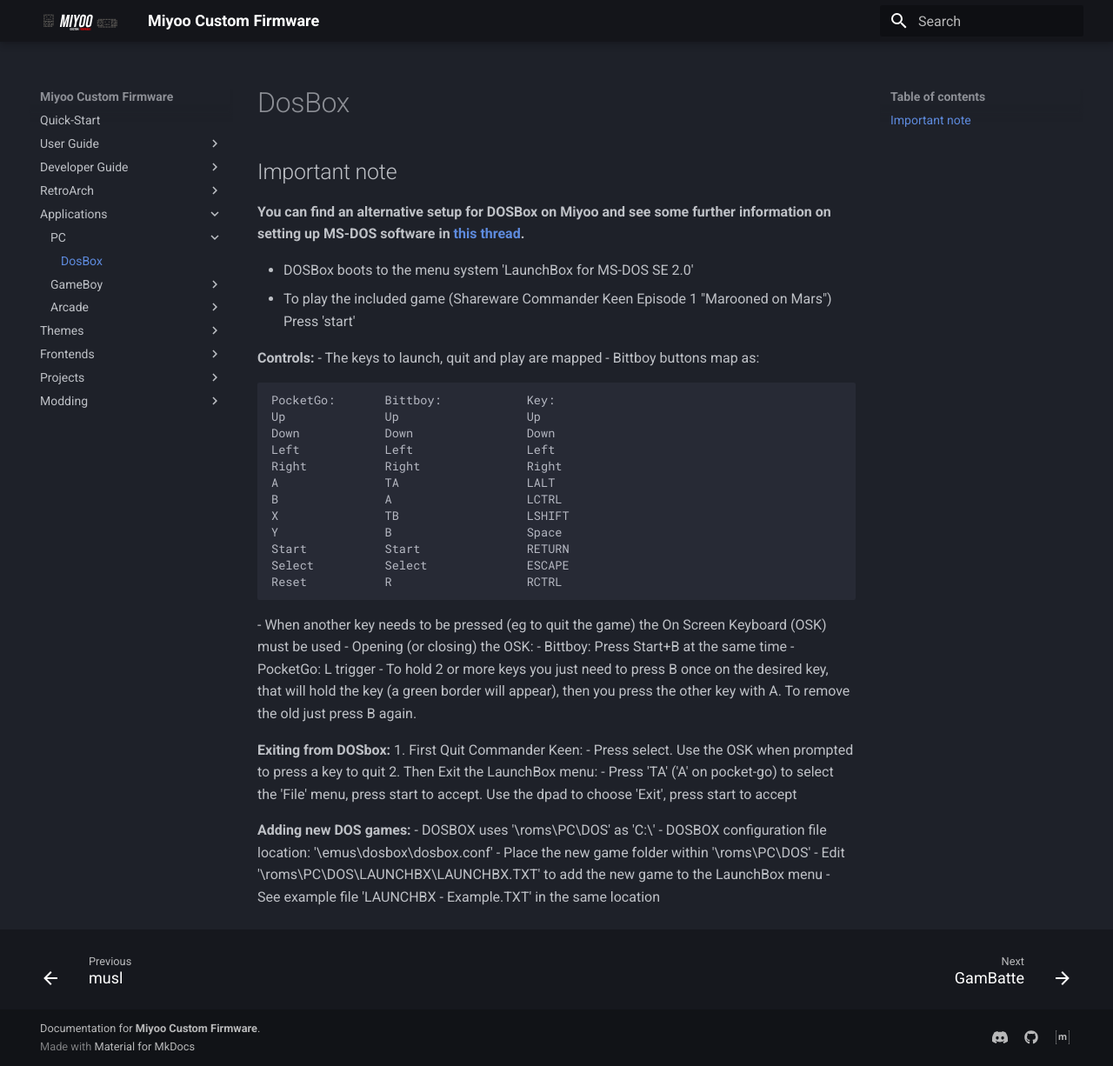
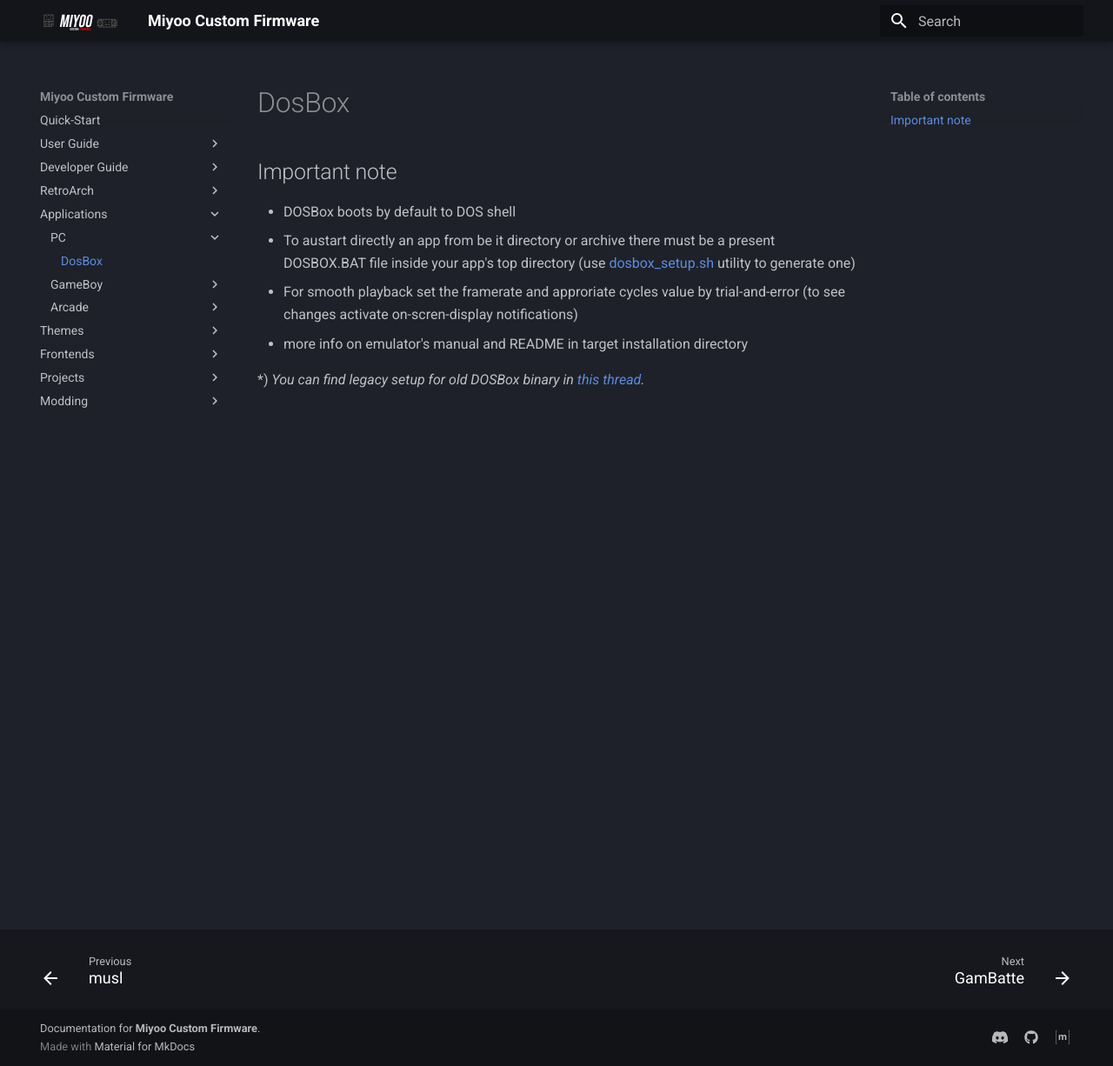
Before and after one commit to MiyooCFW/docs, an MkDocs documentation site: the page built from docs/DosBox-Setup.md, in a window 1280 px wide and 1226 px high. Shown: the whole window at 87% size. Built offline with MkDocs 1.6.1 and Material for MkDocs 9.7.7, drawn with Linux system fonts in a browser that asks for light colours; comment, search, counter and statistics services are not loaded.

Commit message:
DosBox-Setup: inline info with latest DOSBox src

````diff
--- a/docs/DosBox-Setup.md
+++ b/docs/DosBox-Setup.md
@@ -1,42 +1,8 @@
 ## Important note
 
-**You can find an alternative setup for DOSBox on Miyoo and see some further information on setting up MS-DOS software in [this thread](https://github.com/TriForceX/MiyooCFW/discussions/268).**
+- DOSBox boots by default to DOS shell
+- To austart directly an app from be it directory or archive there must be a present DOSBOX.BAT file inside your app's top directory (use [dosbox_setup.sh](https://github.com/Apaczer/miyoo_tools/raw/4d64b85bface3a633a300040afc86eaf7061dea3/dos/dosbox_setup.sh.ipk) utility to generate one)
+- For smooth playback set the framerate and approriate cycles value by trial-and-error (to see changes activate on-scren-display notifications)
+- more info on emulator's manual and README in target installation directory
 
-- DOSBox boots to the menu system 'LaunchBox for MS-DOS SE 2.0'
-- To play the included game (Shareware Commander Keen Episode 1 "Marooned on Mars") Press 'start'
-
-**Controls:**
-- The keys to launch, quit and play are mapped
-- Bittboy buttons map as:
-```
-PocketGo:       Bittboy:            Key:
-Up              Up                  Up
-Down            Down                Down
-Left            Left                Left
-Right           Right               Right
-A               TA                  LALT
-B               A                   LCTRL
-X               TB                  LSHIFT
-Y               B                   Space
-Start           Start               RETURN
-Select          Select              ESCAPE
-Reset           R                   RCTRL
-```
-- When another key needs to be pressed (eg to quit the game) the On Screen Keyboard (OSK) must be used
-- Opening (or closing) the OSK:
-  - Bittboy: Press Start+B at the same time
-  - PocketGo: L trigger
-- To hold 2 or more keys you just need to press B once on the desired key, that will hold the key (a green border will appear), then you press the other key with A. To remove the old just press B again.
-
-**Exiting from DOSbox:**
-1. First Quit Commander Keen:
-  - Press select. Use the OSK when prompted to press a key to quit
-2. Then Exit the LaunchBox menu:
-  - Press 'TA' ('A' on pocket-go) to select the 'File' menu, press start to accept. Use the dpad to choose 'Exit', press start to accept
-
-**Adding new DOS games:**
-- DOSBOX uses '\roms\PC\DOS' as 'C:\'
-- DOSBOX configuration file location: '\emus\dosbox\dosbox.conf'
-- Place the new game folder within '\roms\PC\DOS'
-- Edit '\roms\PC\DOS\LAUNCHBX\LAUNCHBX.TXT' to add the new game to the LaunchBox menu
-  - See example file 'LAUNCHBX - Example.TXT' in the same location
+*) _You can find legacy setup for old DOSBox binary in [this thread](https://github.com/TriForceX/MiyooCFW/discussions/268)._
````
